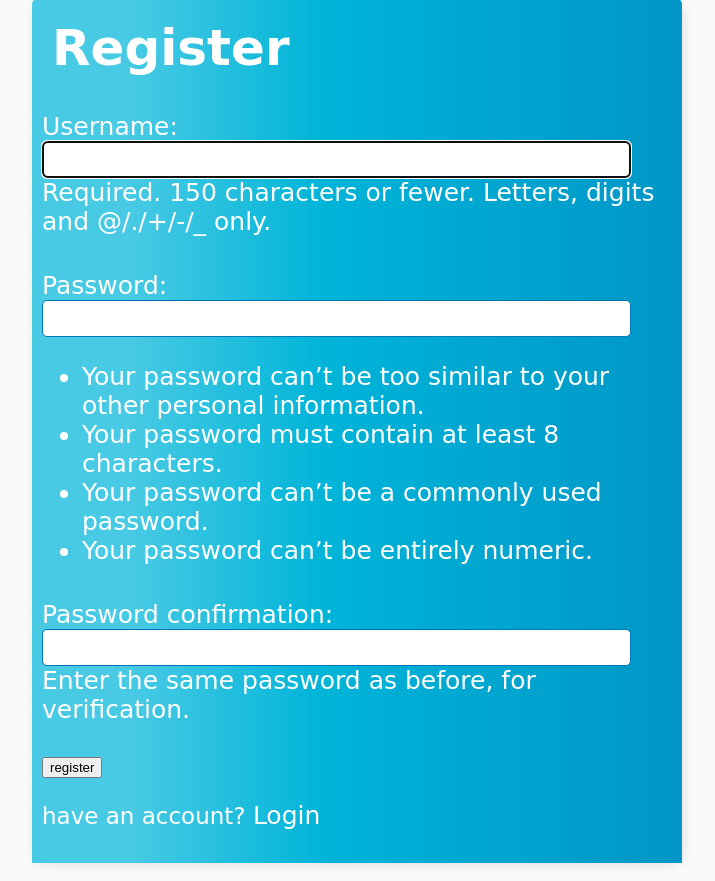
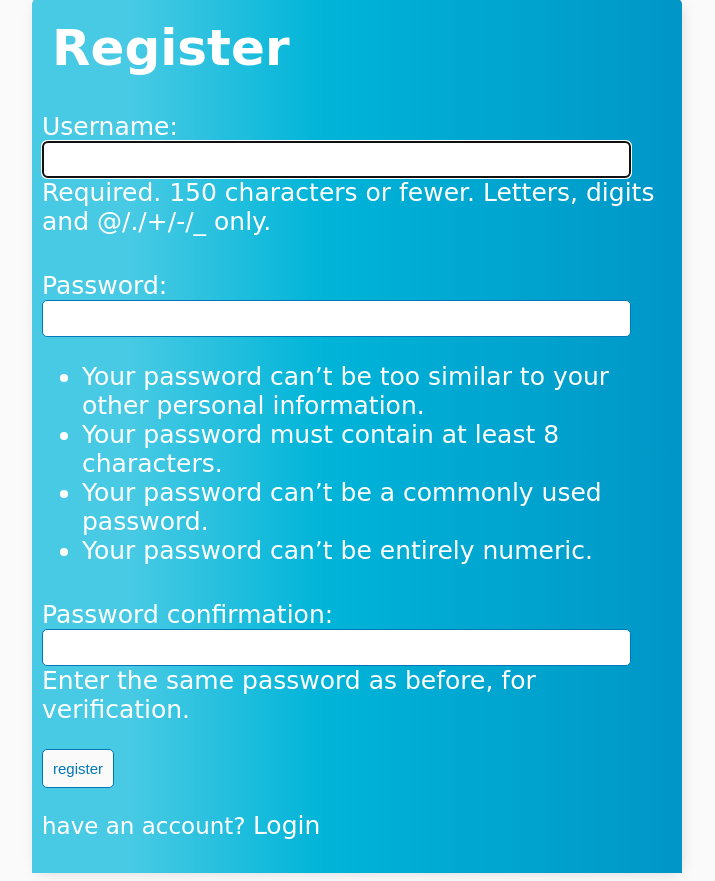
Before and after one commit to aftabaman/Task-manager, a Django app: page /register/ in a window 1280 px wide. Shown: the part 59-940 px from the top of the page, without its empty margins (283-998 px from the left). Run offline with Django 3.2, Linux system fonts and the light colour scheme; some web fonts are replaced.

Commit message:
Update register.html

```diff
--- a/todo_app/templates/todo_app/register.html
+++ b/todo_app/templates/todo_app/register.html
@@ -12,7 +12,7 @@
 <form method="POST" style="font-size:25px;">
     {% csrf_token %}
     {{ form.as_p}}
-    <input type="submit" value="register">
+    <input class="button" type="submit" value="register">
 
 </form>
 <p style="font-size:23px;"> have an account? <a href="{% url 'login' %}"> Login </a> </p>
```
